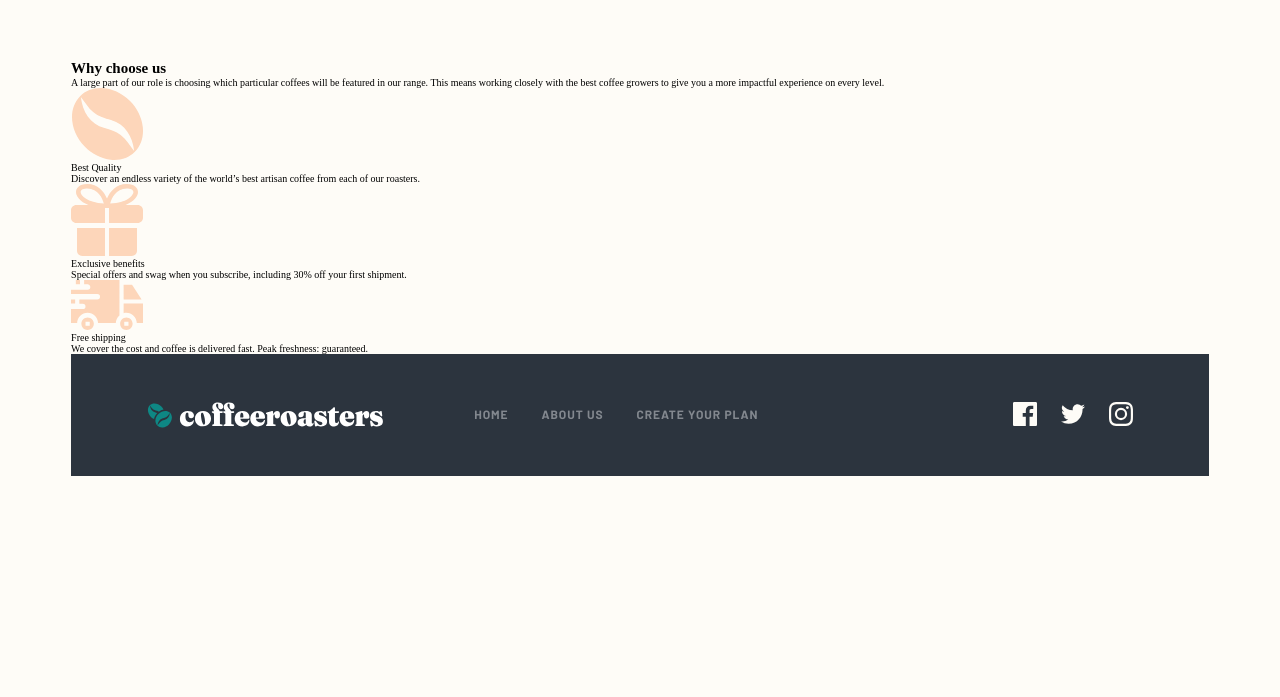
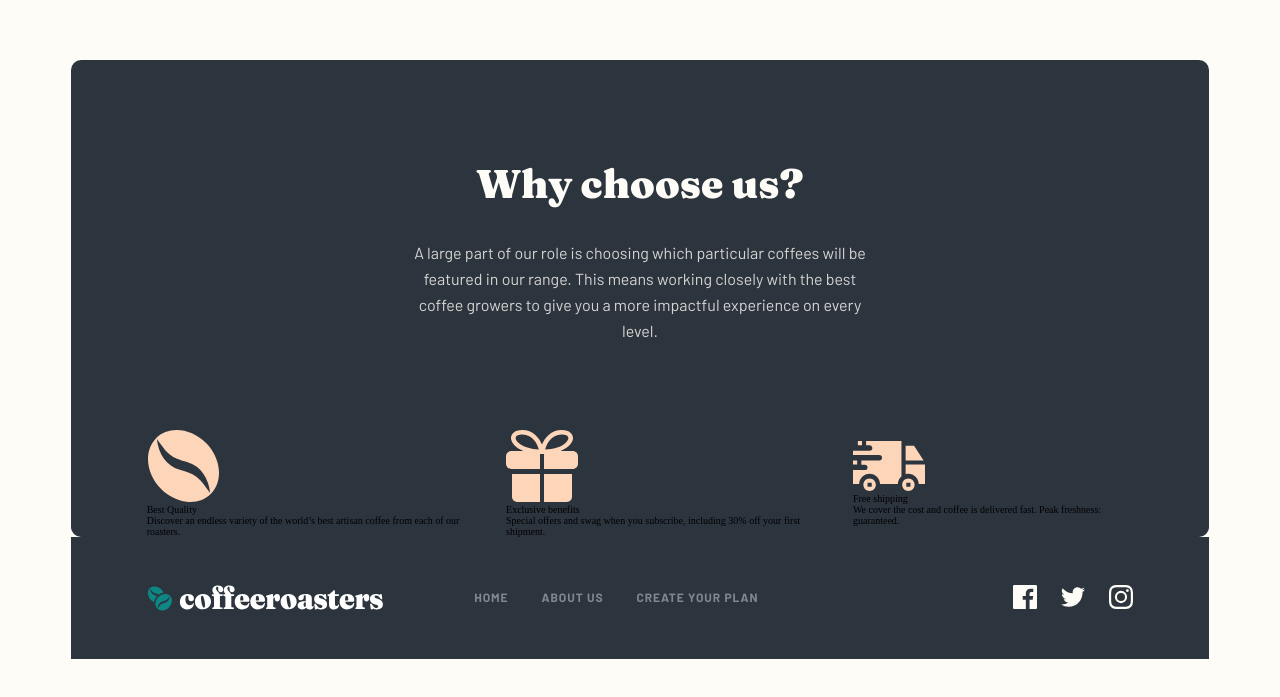
Before and after one commit to VladimirVolvakov/coffeeroasters-react-app, a React (Create React App) app: page / in a window 1280 px wide. Shown: the part 1504-2201 px from the top of the page. Before the commit the page ends 2068 px from the top, so only its background shows below. Built offline with nearby package versions, Linux system fonts and the light colour scheme; the HTML template or start-up script is replaced by a standard one.

Commit message:
style: add styles for SectionFeatures component

```diff
--- a/src/layout/SectionFeatures.css
+++ b/src/layout/SectionFeatures.css
@@ -0,0 +1,30 @@
+.features {
+  padding: 10rem 6.64% 0;
+  background-color: var(--color-footer);
+  border-radius: 1rem;
+  display: flex;
+  flex-direction: column;
+  align-items: center;
+}
+
+.features__heading {
+  color: var(--color-cream);
+  margin-bottom: 3.2rem;
+}
+
+.features__subheading {
+  width: 48.65%;
+  max-width: 54rem;
+  color: var(--color-cream);
+  opacity: 0.8;
+  text-align: center;
+  margin-bottom: 8.6rem;
+}
+
+.features__list {
+  width: 100%;
+  display: flex;
+  justify-content: space-between;
+  align-items: center;
+  gap: 3rem;
+}
--- a/src/layout/SectionFeatures.jsx
+++ b/src/layout/SectionFeatures.jsx
@@ -1,18 +1,19 @@
+import "../index.css";
 import "./SectionFeatures.css";
 import { featuresList } from "../data/indexPageData";
 import FeatureItem from "../components/FeatureItem";
 
 const SectionFeatures = () => {
   return (
-    <section>
-      <div>
-        <h2>Why choose us</h2>
-        <p>
+    <section className="features">
+      {/* <div> */}
+        <h2 className="heading-lg features__heading">Why choose us?</h2>
+        <p className="font-body features__subheading">
           A large part of our role is choosing which particular coffees will be
           featured in our range. This means working closely with the best coffee
           growers to give you a more impactful experience on every level.
         </p>
-        <div>
+        <div className="features__list">
           {featuresList.map((feature) => (
             <FeatureItem
               key={feature.title}
@@ -22,7 +23,7 @@ const SectionFeatures = () => {
             />
           ))}
         </div>
-      </div>
+      {/* </div> */}
     </section>
   );
 };
```
